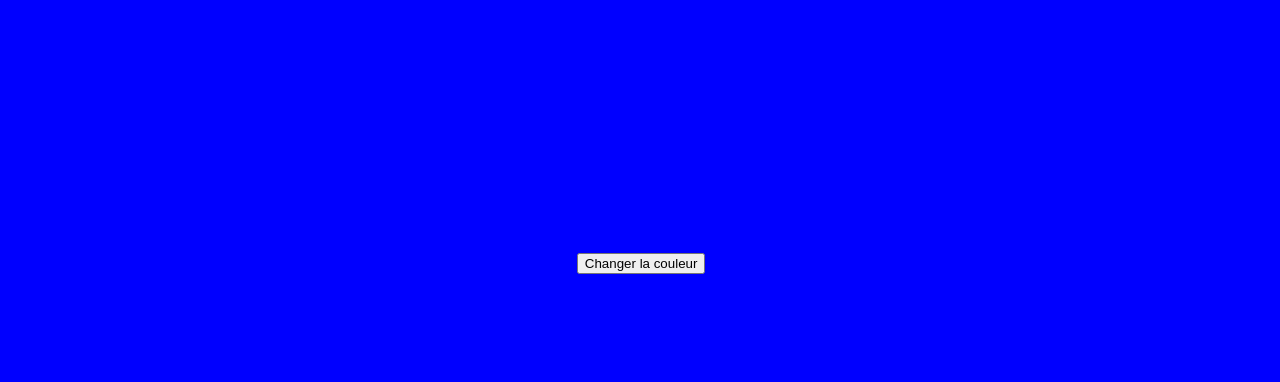
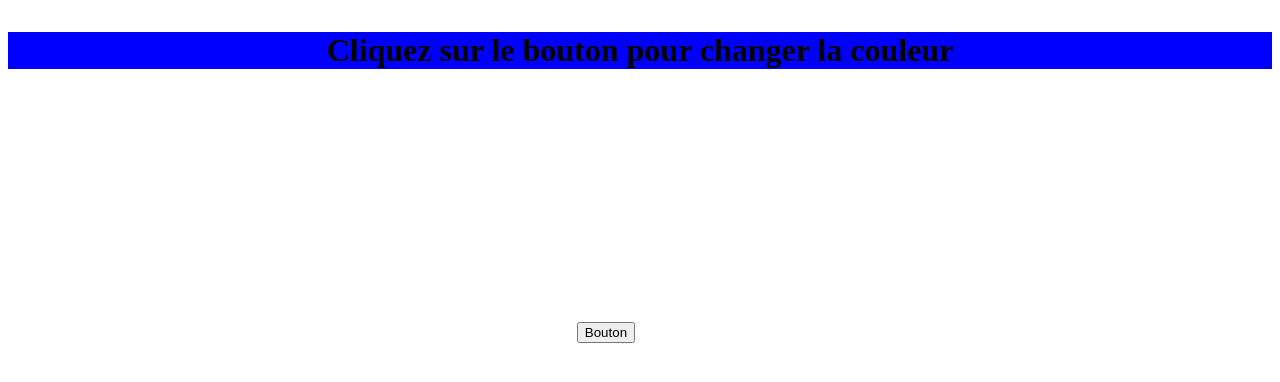
Before and after one commit to kikstrn/HTML_Exo1, a plain HTML site: page index.html in a window 1280 px wide. Drawn offline with Linux system fonts and the light colour scheme.

Commit message:
Add new version

```diff
--- a/index.html
+++ b/index.html
@@ -7,9 +7,12 @@
     <title>HTML</title>
 </head>
 <body>
+    <p value="fil-content" class="changeColor">
+        Cliquez sur le bouton pour changer la couleur
     <div id="divBtn">
-        <button id="btn">Changer la couleur</button>
+        <button id="btn">Bouton</button>
     </div>
+    </p>
 
 <script src="./main.js"></script>
 </body>
--- a/main.js
+++ b/main.js
@@ -1,5 +1,5 @@
 let btn = document.querySelector('#btn');
-let body = document.querySelector('body');
+let changeColor = document.querySelector('.changeColor');
 let indice = 0
 
 
@@ -7,11 +7,11 @@ btn.addEventListener("click",function(){
 
     if (indice==0)
 	{
-	body.style.backgroundColor="red";
+        changeColor.style.backgroundColor="red";
 	indice=1;
 	}else
 	{
-	body.style.backgroundColor="blue";
+	changeColor.style.backgroundColor="blue";
 	indice=0;
 	}
 })
--- a/style.css
+++ b/style.css
@@ -1,5 +1,8 @@
-body {
+.changeColor {
     background-color: blue;
+    text-align: center;
+    font-weight: bold;
+    font-size: xx-large;
 }
 
 #divBtn{
```
